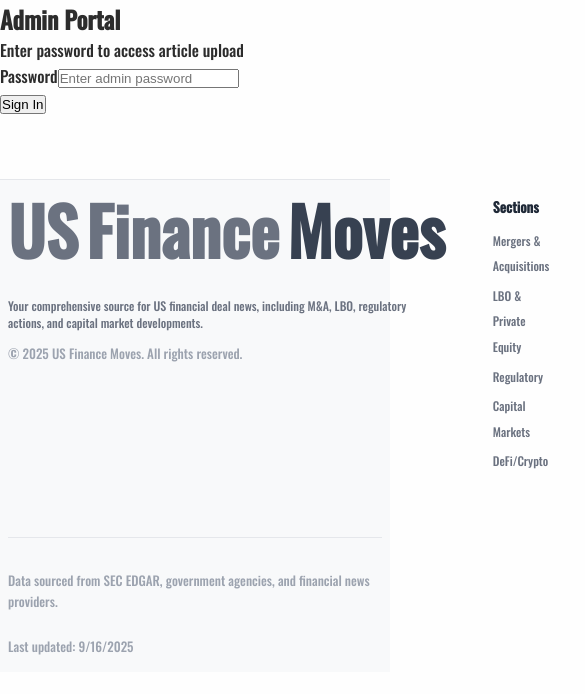
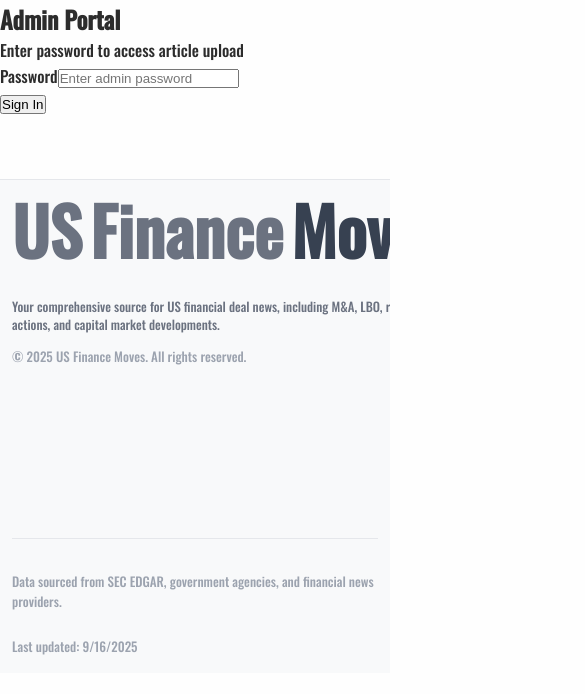
Before and after one commit to AbraxasInnovations/USFM, a Next.js app: page /admin in a window 390 px wide. Shown: the top 694 px of the page, 585 px wide, since content can reach past the window. Built offline with nearby package versions, Linux system fonts and the light colour scheme.

Commit message:
mobile footer

```diff
--- a/app/globals.css
+++ b/app/globals.css
@@ -1664,13 +1664,34 @@
 /* Tablet and smaller mobile styles */
 @media (max-width: 768px) {
     /* Footer adjustments for tablets and mobile */
+    footer {
+        overflow-x: hidden !important;
+    }
+
+    footer .w-full {
+        max-width: 100vw !important;
+        overflow-x: hidden !important;
+    }
+
     footer .grid {
         grid-template-columns: 1fr !important;
         gap: 1.5rem !important;
+        max-width: 100% !important;
     }
 
     footer .col-span-1 {
         margin-bottom: 1rem !important;
+        max-width: 100% !important;
+    }
+
+    footer p {
+        word-wrap: break-word !important;
+        overflow-wrap: break-word !important;
+    }
+
+    footer * {
+        max-width: 100% !important;
+        box-sizing: border-box !important;
     }
 }
 
@@ -1713,29 +1734,47 @@
         padding: 0 10px;
     }
 
-    /* Mobile Footer Styles */
+    /* Enhanced Mobile Footer Styles */
     footer {
-        padding: 1rem 0.5rem !important;
+        padding: 1rem 0.75rem !important;
+        overflow-x: hidden !important;
     }
 
     footer .w-full {
         padding: 0.5rem !important;
+        max-width: 100vw !important;
+        overflow-x: hidden !important;
+    }
+
+    footer .grid {
+        grid-template-columns: 1fr !important;
+        gap: 1.5rem !important;
+        max-width: 100% !important;
+    }
+
+    footer .col-span-1 {
+        margin-bottom: 1rem !important;
+        max-width: 100% !important;
     }
 
     footer h3 {
-        font-size: 1rem !important;
+        font-size: 1.1rem !important;
         margin-bottom: 0.75rem !important;
+        word-wrap: break-word !important;
     }
 
     footer h4 {
-        font-size: 0.875rem !important;
+        font-size: 0.9rem !important;
         margin-bottom: 0.5rem !important;
     }
 
     footer p {
-        font-size: 0.75rem !important;
+        font-size: 0.8rem !important;
         line-height: 1.4 !important;
         margin-bottom: 0.75rem !important;
+        word-wrap: break-word !important;
+        overflow-wrap: break-word !important;
+        hyphens: auto !important;
     }
 
     footer ul {
@@ -1747,15 +1786,12 @@
     }
 
     footer a {
-        font-size: 0.75rem !important;
+        font-size: 0.8rem !important;
+        word-wrap: break-word !important;
     }
 
     footer .text-xs {
-        font-size: 0.625rem !important;
-    }
-
-    footer .grid {
-        gap: 1rem !important;
+        font-size: 0.7rem !important;
     }
 
     footer .border-t {
@@ -1767,15 +1803,25 @@
         gap: 0.5rem !important;
     }
 
-    /* Ensure text doesn't overflow horizontally */
+    footer .sm\\:flex-row {
+        flex-direction: column !important;
+    }
+
+    footer .sm\\:mb-0 {
+        margin-bottom: 0.75rem !important;
+    }
+
+    /* Ensure no horizontal overflow */
     footer * {
         word-wrap: break-word !important;
         overflow-wrap: break-word !important;
         max-width: 100% !important;
-    }
-
-    /* Specific adjustments for long text */
+        box-sizing: border-box !important;
+    }
+
+    /* Specific text wrapping for long content */
     footer p {
         word-break: break-word !important;
-    }
-}
+        hyphens: auto !important;
+    }
+}
```
